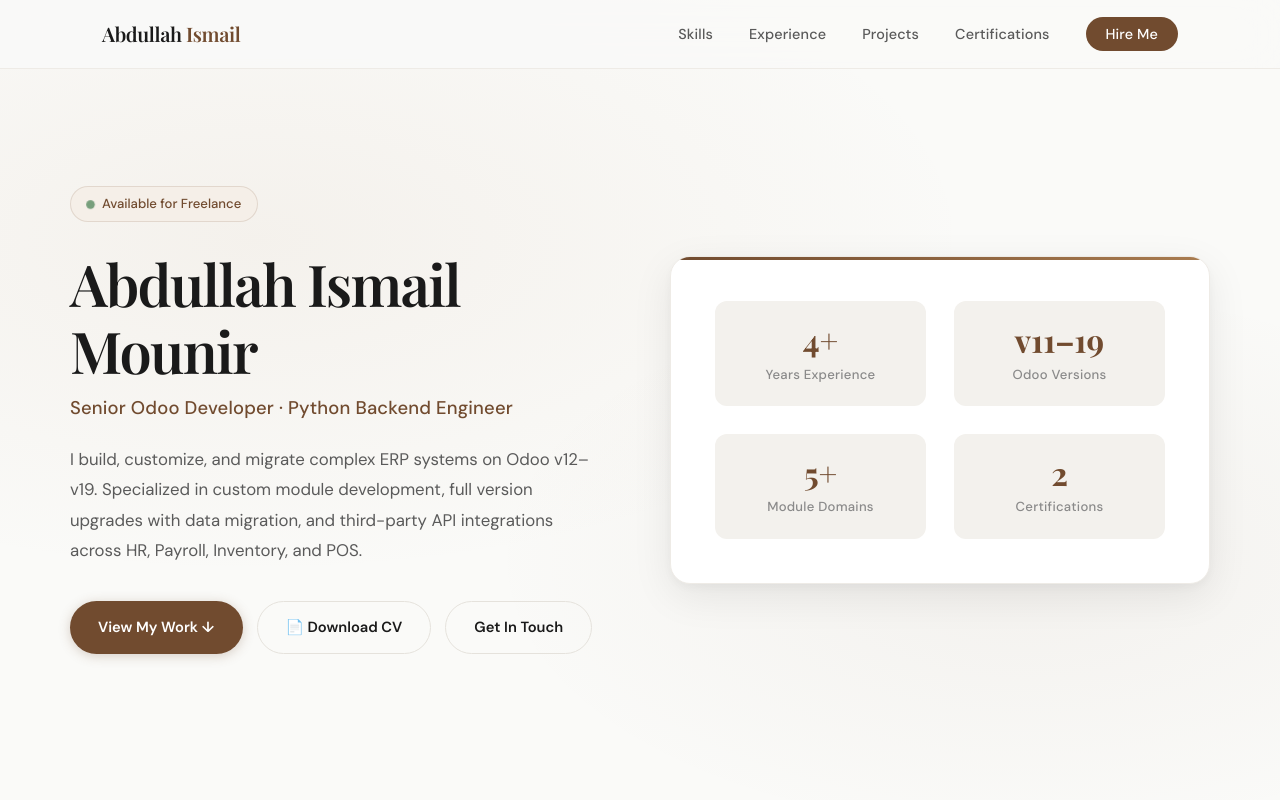
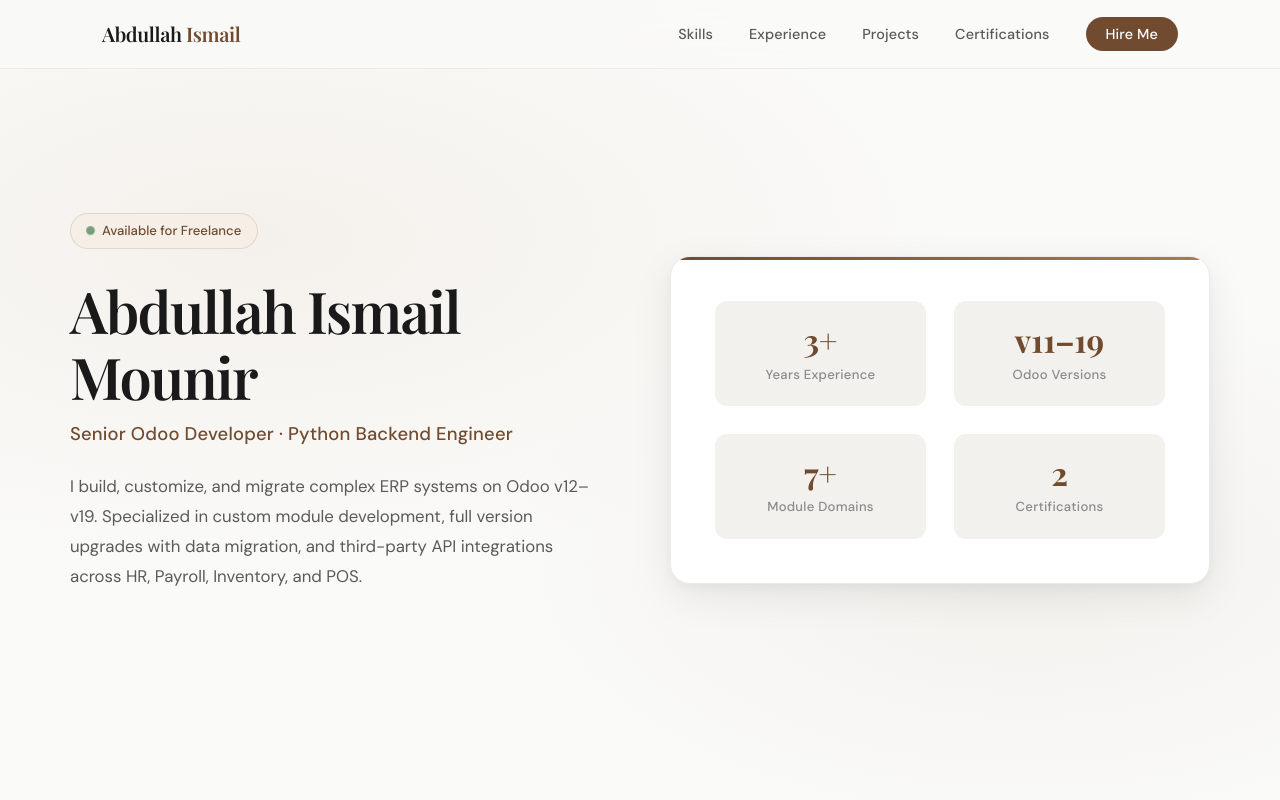
Before and after one commit to abdullah-ismail-dev/abdullah-ismail-dev.github.io, a plain HTML site: page index.html in a window 1280 px wide. Shown: the top 800 px of the page. Drawn offline with nearby package versions, Linux system fonts and the light colour scheme.

Commit message:
Update index.html

```diff
--- a/index.html
+++ b/index.html
@@ -975,17 +975,13 @@
                 Specialized in custom module development, full version upgrades with data migration,
                 and third-party API integrations across HR, Payroll, Inventory, and POS.
             </p>
-            <div class="hero-actions">
-                <a href="#projects" class="btn btn-primary">View My Work ↓</a>
-                <a href="Abdullah_Ismail_Mounir_CV.pdf" download class="btn btn-outline">📄 Download CV</a>
-                <a href="mailto:abdullahismaiel96@gmail.com" class="btn btn-outline">Get In Touch</a>
-            </div>
+
         </div>
         <div class="hero-stats">
             <div class="stats-card">
                 <div class="stats-grid">
                     <div class="stat-item">
-                        <div class="stat-number">4+</div>
+                        <div class="stat-number">3+</div>
                         <div class="stat-label">Years Experience</div>
                     </div>
                     <div class="stat-item">
@@ -993,7 +989,7 @@
                         <div class="stat-label">Odoo Versions</div>
                     </div>
                     <div class="stat-item">
-                        <div class="stat-number">5+</div>
+                        <div class="stat-number">7+</div>
                         <div class="stat-label">Module Domains</div>
                     </div>
                     <div class="stat-item">
@@ -1093,7 +1089,7 @@
         <div class="reveal">
             <p class="section-label">Work History</p>
             <h2 class="section-title">Professional Experience</h2>
-            <p class="section-desc">Over 4 years of hands-on Odoo development across HR, Payroll, Inventory, POS, and Accounting domains.</p>
+            <p class="section-desc">Over 3 years of hands-on Odoo development across HR, Payroll, Inventory, POS, and Accounting domains.</p>
         </div>
         <div class="timeline">
             <div class="timeline-item reveal">
```
